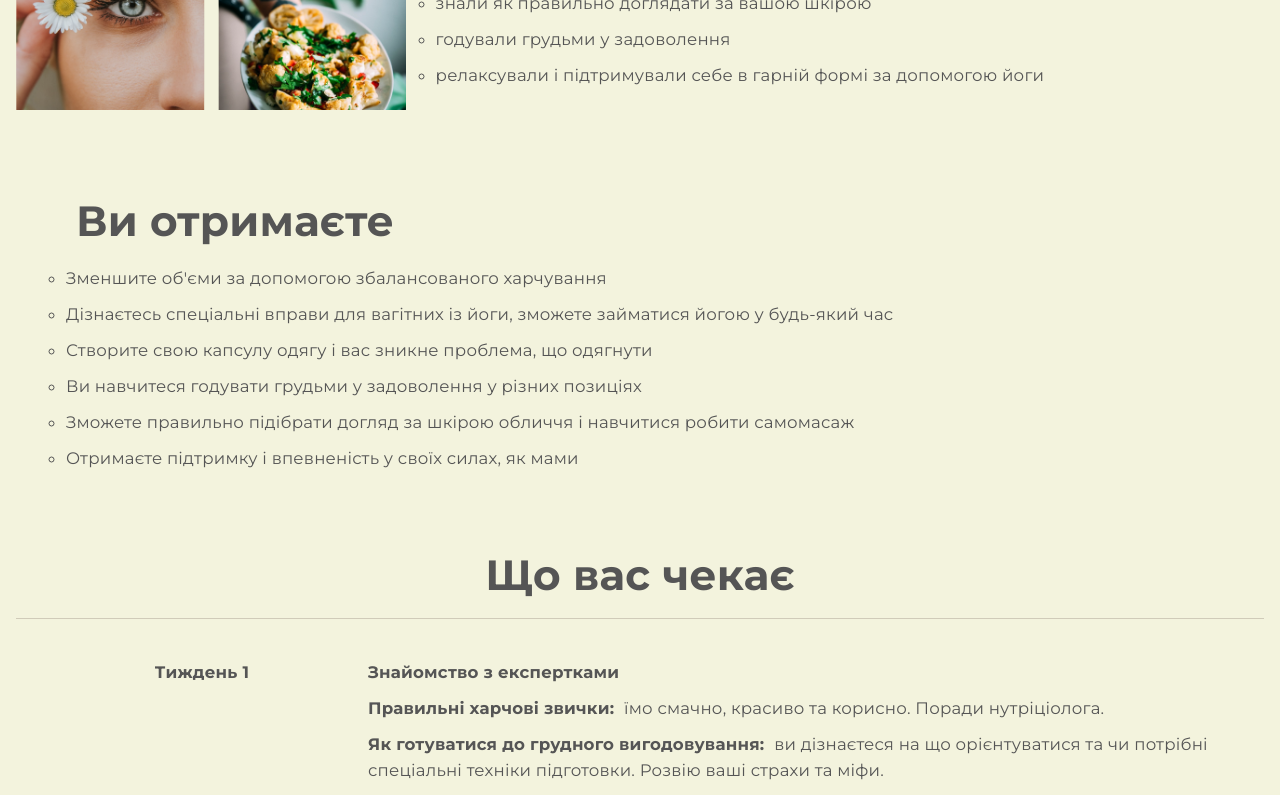
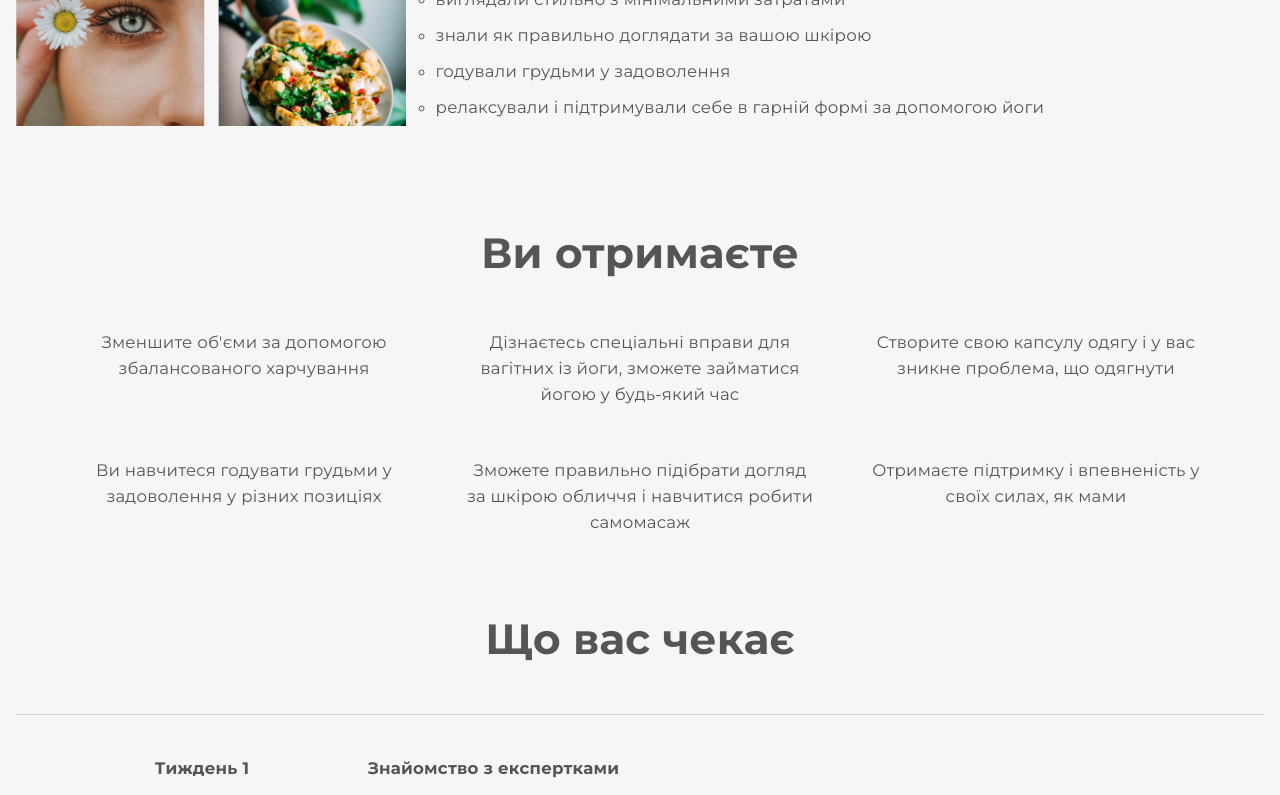
Before and after one commit to AnnaSobchenko/milkylifepro, a React (Create React App) app: page /mama-marafon in a window 1280 px wide. Shown: the part 1380-2175 px from the top of the page. Built offline with nearby package versions, Linux system fonts and the light colour scheme.

Commit message:
AllForYou added

```diff
--- /dev/null
+++ b/src/components/AllForYou/AllForYou.jsx
@@ -0,0 +1,36 @@
+import s from "./AllForYou.module.scss";
+
+const AllForYou = () => {
+  return (
+    <div className={s.section__allforyou}>
+      <div className={`container ${s.allforyou}`}>
+        <h2 className="visually-hidden">AllForYou</h2>
+        <ul>
+          <li>Легке навчання у зручний для вас час</li>
+          <li>
+            Напишіть, що відчуваєте нам в{" "}
+            <a
+              rel="noopener noreferrer"
+              target="_blank"
+              href="https://t.me/Olesia_Foremna"
+            >
+              Телеграм
+            </a>{" "}
+            і ми все зробимо, щоб вам стало краще
+          </li>
+          <li>
+            Зворотний зв‘язок на весь період курсу від кураторки через соціальні
+            мережі.
+          </li>
+          <li>Отримаєте підтримку і знання, які ви потребуєте зараз.</li>
+          <li>
+            Ми допоможемо вам годувати грудьми у задоволення, гарно виглядати
+            зовні та зсередини.
+          </li>
+        </ul>
+      </div>
+    </div>
+  );
+};
+
+export default AllForYou;
--- /dev/null
+++ b/src/components/AllForYou/AllForYou.module.scss
@@ -0,0 +1,27 @@
+.section__allforyou{
+// display: flex;
+// flex-direction: column;
+// align-content: center;
+background-color: var(--accent-color);
+.allforyou {
+  display: flex;
+  flex-direction: column;
+  text-align: center;
+  justify-content: center;
+  padding-top: 40px;
+  padding-bottom: 40px;
+  color: var(--third-text-color);
+  font-weight: 600;
+  ul {
+
+    display: flex;
+    flex-direction: column;
+    align-items: center;
+  }
+  li{
+    font-size: 1.7rem;
+    width: 70%;
+    padding: 10px;
+  }
+}
+}
--- a/src/index.scss
+++ b/src/index.scss
@@ -1,5 +1,6 @@
 :root {
-  --primary-bg-color: #f3f3dd;
+  // --primary-bg-color: #f3f3dd;
+  --primary-bg-color: #f6f6f6;
   --second-bg-color: #eaeaea;
   --third-bg-color: #2b2b2b;
   --bg-color: rgba(255, 255, 255, 0.33);
@@ -15,7 +16,7 @@
   --btn-second-color: #6c59d1;
   --primary-text-color: #141311;
   --secondary-text-color: #555555;
-  --third-text-color: #f8eedf;
+  --third-text-color: #ffffff;
   --fourth-text-color: #f6f2eb;
   --text-color: #000000;
   --border-color: #e2e3e5;
--- a/src/pages/MamaMarafonPage/MamaMarafonPage.jsx
+++ b/src/pages/MamaMarafonPage/MamaMarafonPage.jsx
@@ -1,6 +1,7 @@
 import s from "./MamaMarafonPage.module.scss";
 import Icons from "../../images/symbol-defs.svg";
 import WeeksList from "../../components/WeeksList/WeeksList";
+import AllForYou from "../../components/AllForYou/AllForYou";
 const Photo = require("../../images/marafon.png");
 
 const MamaMarafonPage = () => {
@@ -50,7 +51,7 @@ const MamaMarafonPage = () => {
               займатися йогою у будь-який час
             </li>
             <li>
-              Створите свою капсулу одягу і вас зникне проблема, що одягнути
+              Створите свою капсулу одягу і у вас зникне проблема, що одягнути
             </li>
             <li>
               Ви навчитеся годувати грудьми у задоволення у різних позиціях
@@ -74,6 +75,7 @@ const MamaMarafonPage = () => {
         </a>
       </div>
       <WeeksList />
+      <AllForYou />
     </section>
   );
 };
--- a/src/pages/MamaMarafonPage/MamaMarafonPage.module.scss
+++ b/src/pages/MamaMarafonPage/MamaMarafonPage.module.scss
@@ -8,8 +8,10 @@
   h2 {
     padding: 10px;
     font-size: 5vw;
+    margin-bottom: 15px;
     @media screen and (min-width: 768px) {
       font-size: 3.3vw;
+      margin-bottom: 32px;
     }
   }
   p {
@@ -18,9 +20,7 @@
       font-size: 2vw;
     }
   }
-  li {
-    list-style: circle;
-  }
+
   .hero {
     padding: 20px;
     height: 65vh;
@@ -66,6 +66,9 @@
       @media screen and (min-width: 768px) {
         padding: 30px;
       }
+      li {
+        list-style: circle;
+      }
     }
   }
   li {
@@ -98,8 +101,21 @@
   }
   .recived {
     padding: 20px;
+    display: flex;
+    text-align: center;
+    flex-direction: column;
     @media screen and (min-width: 768px) {
       padding: 50px;
+    }
+
+    ul {
+      display: grid;
+      grid-template-columns: repeat(2, 1fr);
+      gap: 25px;
+      @media screen and (min-width: 768px) {
+        grid-template-columns: repeat(3, 1fr);
+        gap: 40px;
+      }
     }
   }
 }
```
Lines whose indentation alone changed are shown as unchanged.
